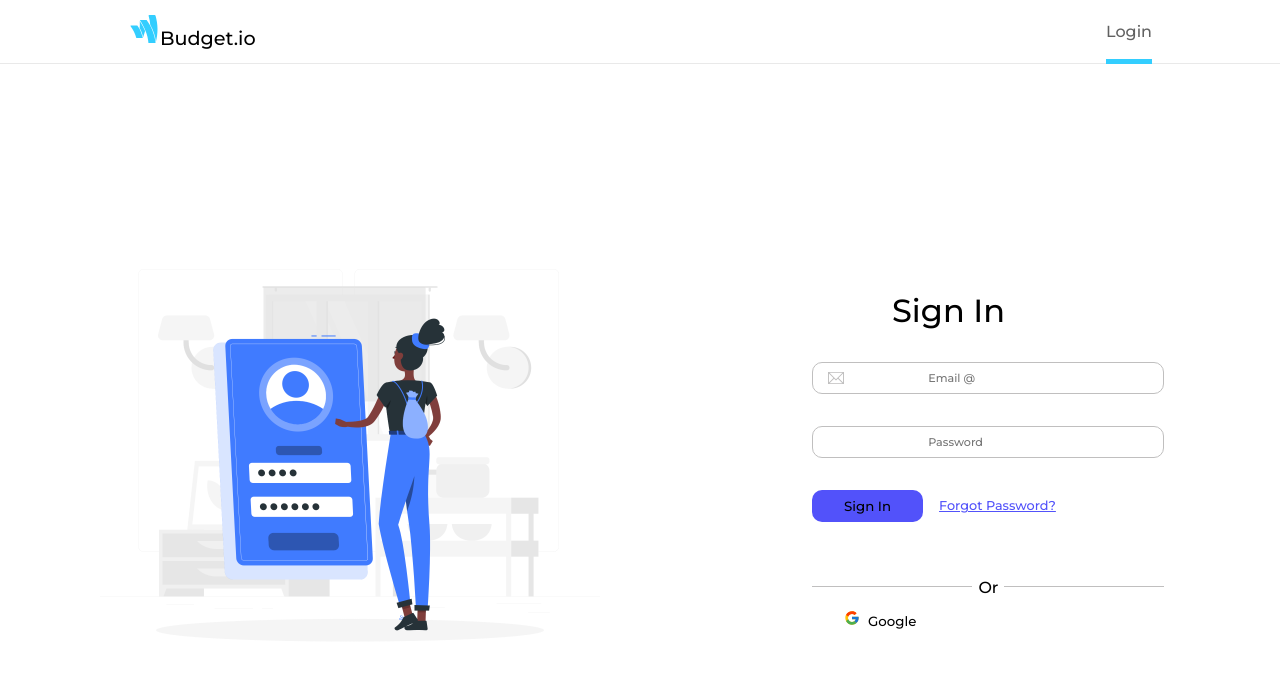
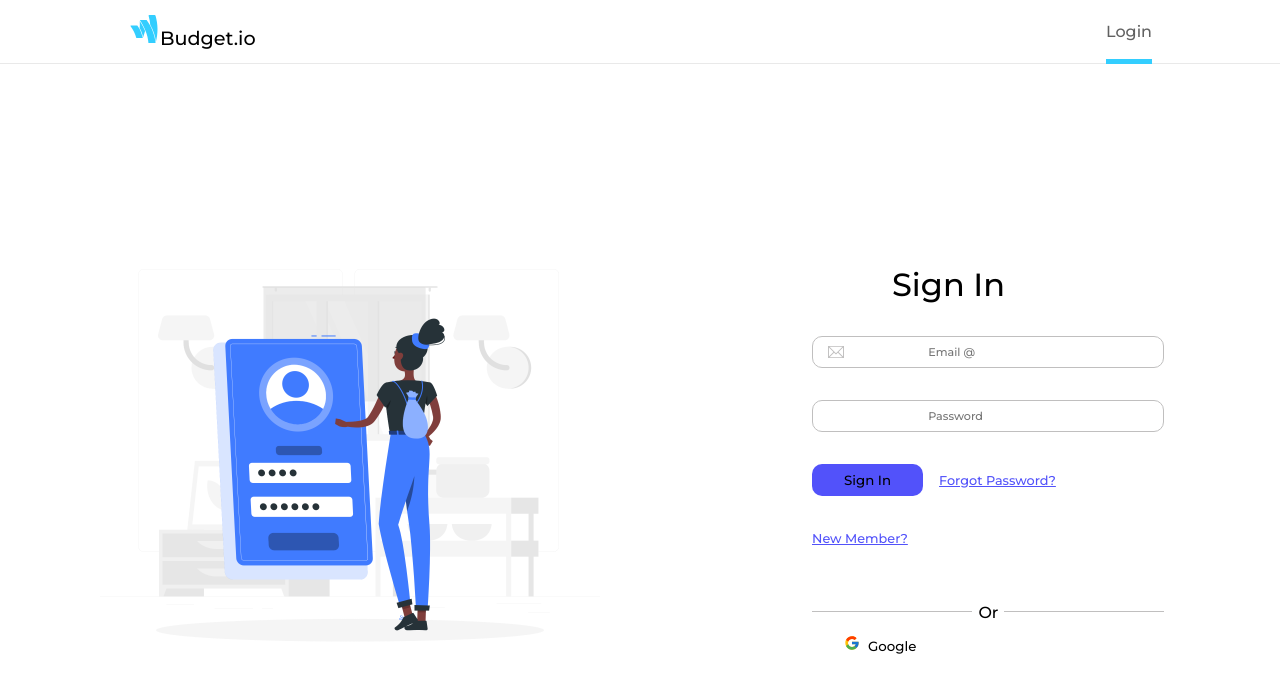
Before and after one commit to geezlothbrok/budget, a React (Create React App) app: page /login in a window 1280 px wide. Shown: the top 692 px of the page. Built offline with nearby package versions, Linux system fonts and the light colour scheme; no server answers; some icons are missing.

Commit message:
debugged register and login components

```diff
--- a/src/App.js
+++ b/src/App.js
@@ -6,6 +6,7 @@ import Reset from "../src/pages/auth/reset/Reset";
 import AddNew from "../src/pages/AddNew";
 import NavBar from "./components/navigation/NavBar";
 import { ToastContainer } from 'react-toastify';
+import 'react-toastify/dist/ReactToastify.css';
 
 function App() {
   return (
--- a/src/components/hidden_links/HiddenLinks.js
+++ b/src/components/hidden_links/HiddenLinks.js
@@ -1,4 +1,3 @@
-import React from 'react'
 import { useSelector } from 'react-redux'
 import { selectIsLoggedIn } from '../../redux/slice/authSlice'
 
--- a/src/components/navigation/NavBar.jsx
+++ b/src/components/navigation/NavBar.jsx
@@ -25,32 +25,29 @@ function NavBar() {
   useEffect(() => {
     onAuthStateChanged(auth, (user) => {
       if (user) {
-        const uid = user.uid;
-        console.log(user.displayName);
-        if(displayName === null) {
+        // const uid = user.uid;
+        // console.log(user.displayName);
+
+        if (user.displayName == null) {
           const u1 = user.email.substring(0, user.email.indexOf("@"));
-          const uName = u1.charAt(0).toUpperCase + u1.slice(1);
+          const uName = u1.charAt(0).toUpperCase() + u1.slice(1);
           setDisplayName(uName);
         } else {
           setDisplayName(user.displayName);
-          dispatch(REMOVE_ACTIVE_USER());
         }
-
-
         dispatch(
           SET_ACTIVE_USER({
-            email : user.email,
+            email: user.email,
             userName: user.displayName ? user.displayName : displayName,
-            userID: user.uid
+            userID: user.uid,
           })
-        )
+        );
       } else {
         setDisplayName("");
-
+        dispatch(REMOVE_ACTIVE_USER());
       }
     });
-
-  }, [dispatch, displayName])
+  }, [dispatch, displayName]);
 
 
   const openMenu = () => {
--- a/src/pages/auth/login/Login.css
+++ b/src/pages/auth/login/Login.css
@@ -114,6 +114,11 @@ input:focus {
 }
 
 .form-container .actions .already-account a {
+    color: rgb(82, 82, 250);
+    text-decoration: underline;
+}
+.create-new a {
+    font-size: 0.8rem;
     color: rgb(82, 82, 250);
     text-decoration: underline;
 }
--- a/src/pages/auth/login/Login.jsx
+++ b/src/pages/auth/login/Login.jsx
@@ -103,6 +103,9 @@ function Login() {
            <Link to="/reset">Forgot Password?</Link>
           </p>
         </section>
+        <div className="create-new">
+          <Link to ="/register">New Member?</Link>
+        </div>
         <div className="line">
           <span className="left-line"></span>
           <span className="line-text">or</span>
--- a/src/pages/auth/register/Register.jsx
+++ b/src/pages/auth/register/Register.jsx
@@ -39,7 +39,7 @@ function Register() {
 
     createUserWithEmailAndPassword(auth, email, password)
   .then((userCredential) => {
-    const user = userCredential.user;
+    //const user = userCredential.user;
 
     toast.success("Account Registration Success")
     setIsLoading(false)
@@ -55,7 +55,7 @@ function Register() {
   const googleSignIn = () => {
     signInWithPopup(auth, provider)
   .then((result) => {
-    const user = result.user;
+    //const user = result.user;
     toast.success("Login Successful");
     navigate("/");
 
@@ -112,9 +112,9 @@ function Register() {
               onChange={(e) => setPassword(e.target.value)}
             />
 
-            <p className="description">
+            {/* <p className="description">
               Password must contain at least 8 chars, [A-Z],[a-z],[0-9],[@#&]
-            </p>
+            </p> */}
           </span>
 
           <span className="email-input">
```
